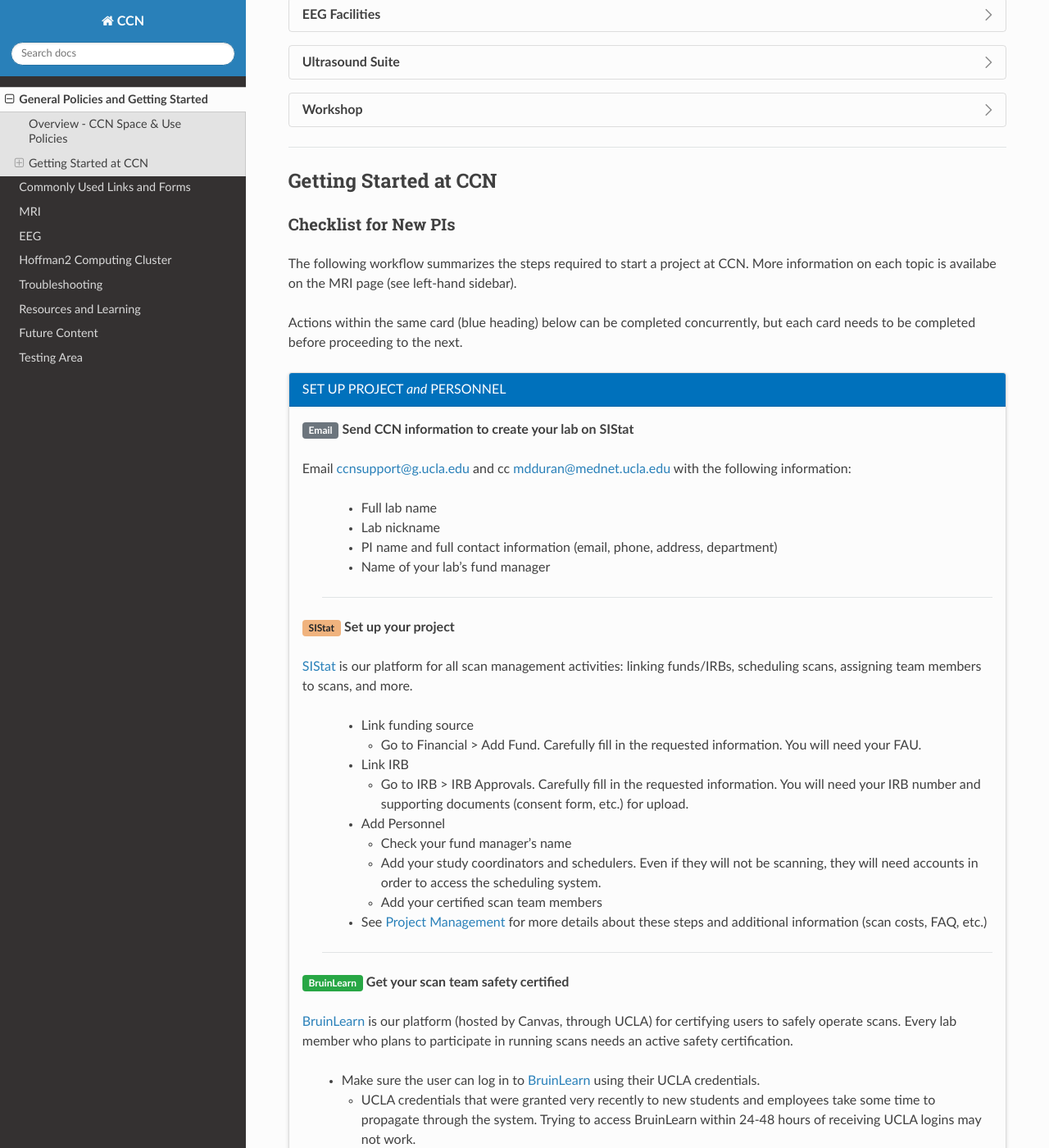
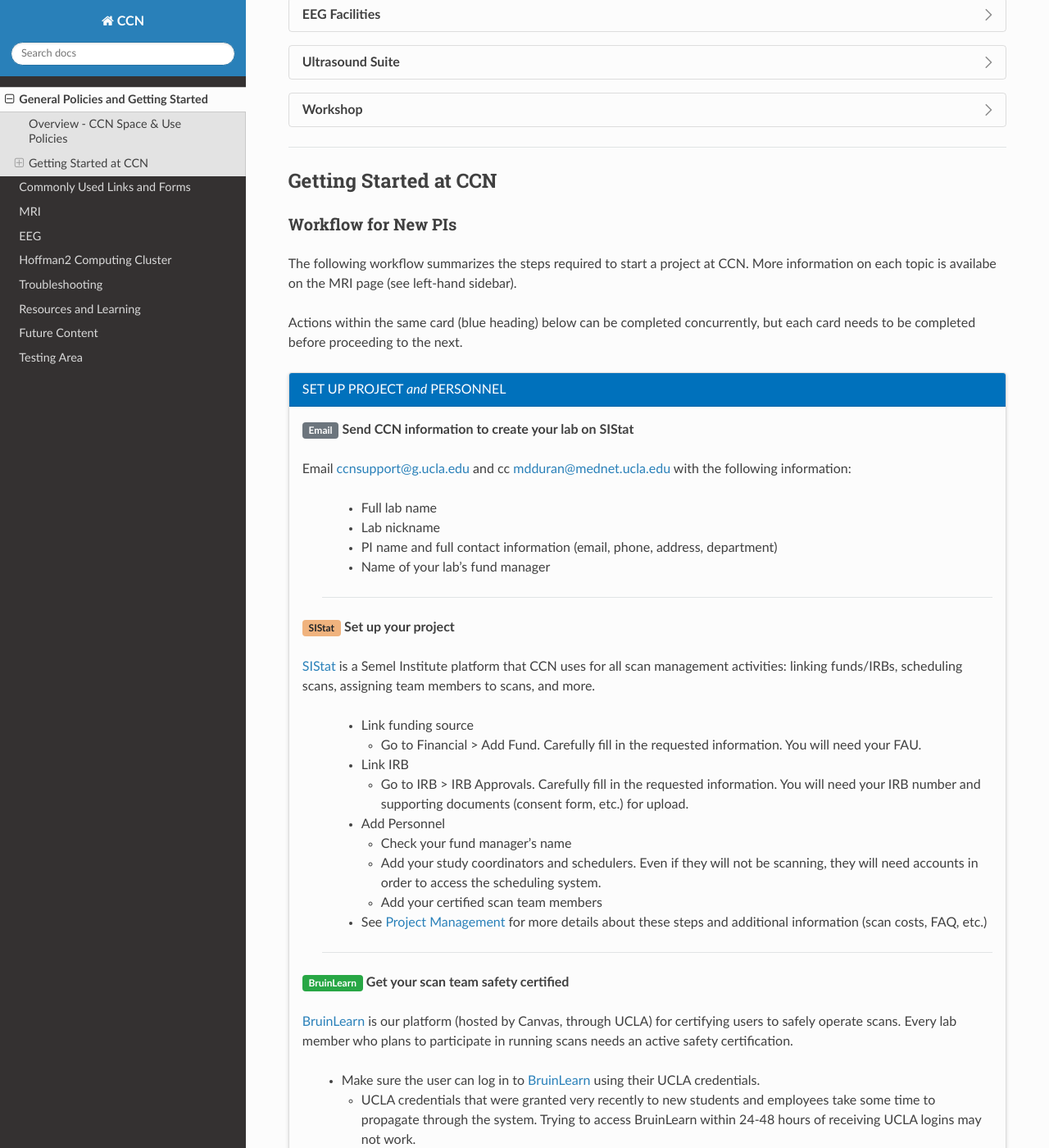
Before and after one commit to CCN-Support/CCN_Wiki, a Sphinx documentation site: the page built from docs/source/generalpolicies.rst, in a window 1280 px wide and 1400 px high, scrolled down 567 px. Shown: the whole window at 82% size. Built offline with Sphinx 7.4.7 and the Read the Docs theme 3.1.0, drawn with Linux system fonts in a browser that asks for light colours.

Commit message:
Update generalpolicies.rst

```diff
--- a/docs/source/generalpolicies.rst
+++ b/docs/source/generalpolicies.rst
@@ -95,7 +95,7 @@
 
 .. dropdown:: Workshop
 
-   CCN maintains tools for basic equipment repairs and adjustments. They are stored in a locked workshop/office to prevent accidental entry into the scanner room. Speak to CCN staff if you need to borrow a tool while conducting research activities in the suite.
+   CCN maintains tools for basic equipment repairs and adjustments. They are stored in a locked workshop/office to prevent accidental entry into the scanner room. Speak to CCN staff if CCN equipment is in need of repairs.
 
 
 .. raw:: html
@@ -107,7 +107,7 @@
 ----------------------
 
 
-Checklist for New PIs
+Workflow for New PIs
 ~~~~~~~~~~~~~~~~~~~~~
 
 The following workflow summarizes the steps required to start a project at CCN. More information on each topic is availabe on the MRI page (see left-hand sidebar).
@@ -136,7 +136,7 @@
 
   :bdg-warning:`SIStat` **Set up your project**
 
-  `SIStat <https://sistat.ucla.edu/ccnsas/login.asp>`_ is our platform for all scan management activities: linking funds/IRBs, scheduling scans, assigning team members to scans, and more.
+  `SIStat <https://sistat.ucla.edu/ccnsas/login.asp>`_ is a Semel Institute platform that CCN uses for all scan management activities: linking funds/IRBs, scheduling scans, assigning team members to scans, and more.
 
     - Link funding source
 
```
Also changed, not shown: other parts of docs/source/generalpolicies.rst (+1 -1 lines).
